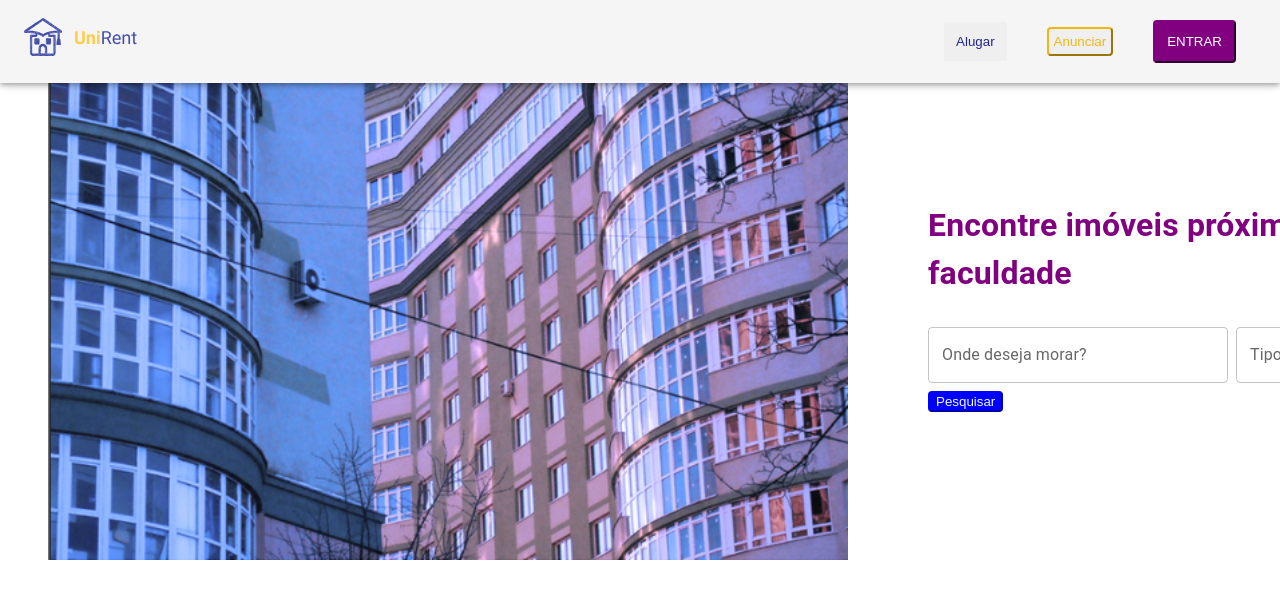
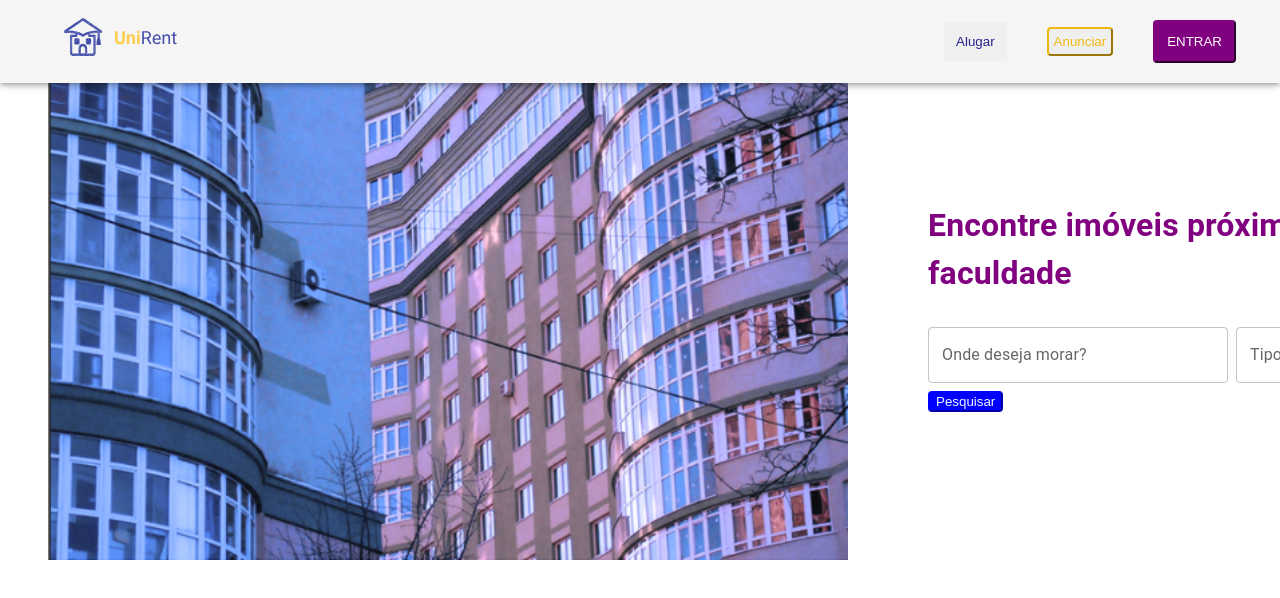
Before and after one commit to gilmarUFG/cs20231_g7, a React (Vite) app in the folder src/frontend/: page / in a window 1280 px wide. Shown: the top 598 px of the page. Built offline with nearby package versions, Linux system fonts and the light colour scheme.

Commit message:
Alterações em CSS

```diff
--- a/src/frontend/src/App.css
+++ b/src/frontend/src/App.css
@@ -9,7 +9,9 @@ h1 {
     background-color: blue;
     cursor: pointer;
 }
-
+ .img-logo {
+    margin-left: 40px;
+ }
 
 
 .modal-content {
--- a/src/frontend/src/App.jsx
+++ b/src/frontend/src/App.jsx
@@ -61,7 +61,7 @@ function App() {
             component="div"
             sx={{ flexGrow: 1, display: { xs: 'none', sm: 'block' } }}
           >
-            <img src="./logologo.svg" alt="Logo UniRent" />
+            <img className="img-logo" src="./logologo.svg" alt="Logo UniRent" />
           </Typography>
           <Box >
             <ButtonAppBar setAlugarIsOpen={setAlugarIsOpen} setAnunciarIsOpen={setAnunciarIsOpen} setEntrarIsOpen={setEntrarIsOpen} />
```
